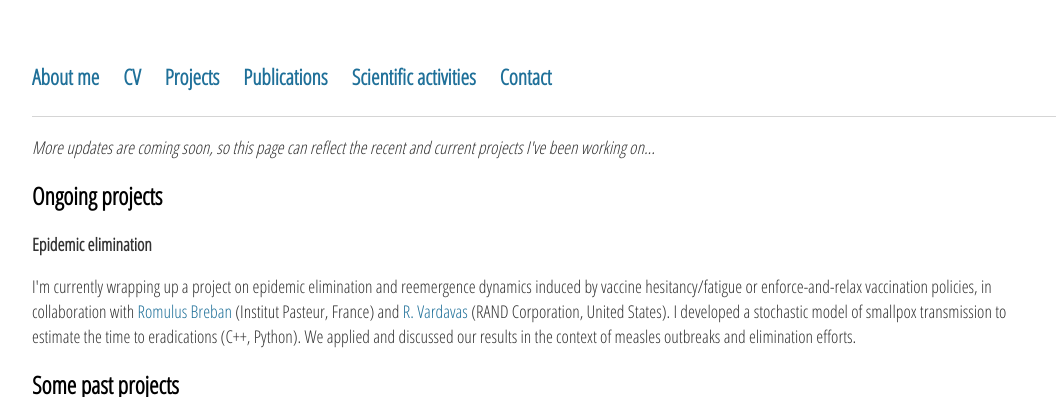
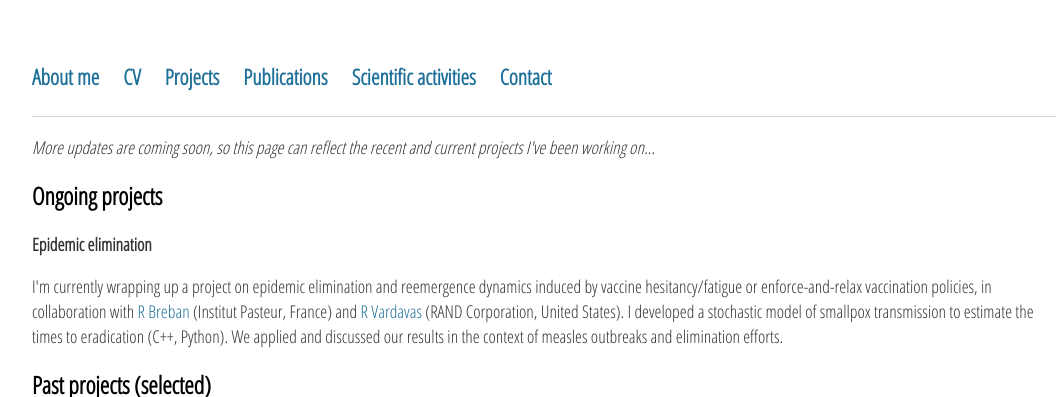
Before and after one commit to sjijon/sjijon.github.io, a Jekyll site: the page built from research.html, in a window 1280 px wide and 900 px high, cut to the strip 0-397 px from the top of the window. Shown: the whole strip, without its empty margins (96-1160 px from the left). Built offline with Jekyll 4.4.1, drawn with Linux system fonts in a browser that asks for light colours; nearby versions of some CDN libraries.

Commit message:
Small fixes

```diff
--- a/research.html
+++ b/research.html
@@ -9,7 +9,7 @@ title: Research
 	<h2>Ongoing projects</h2>
 	<p><strong>Epidemic elimination</strong></p>
 	<p>
-		I'm currently wrapping up a project on epidemic elimination and reemergence dynamics induced by vaccine hesitancy/fatigue or enforce-and-relax vaccination policies, in collaboration with <a href="https://research.pasteur.fr/en/member/romulus-breban/">Romulus Breban</a> (Institut Pasteur, France) and <a href="https://www.rand.org/about/people/v/vardavas_raffaele.html" target="_blank">R. Vardavas</a> (RAND Corporation, United States). I developed a stochastic model of smallpox transmission to estimate the time to eradications (C++, Python). We applied and discussed our results in the context of measles outbreaks and elimination efforts.
+		I'm currently wrapping up a project on epidemic elimination and reemergence dynamics induced by vaccine hesitancy/fatigue or enforce-and-relax vaccination policies, in collaboration with <a href="https://research.pasteur.fr/en/member/romulus-breban/">R Breban</a> (Institut Pasteur, France) and <a href="https://www.rand.org/about/people/v/vardavas_raffaele.html" target="_blank">R Vardavas</a> (RAND Corporation, United States). I developed a stochastic model of smallpox transmission to estimate the times to eradication (C++, Python). We applied and discussed our results in the context of measles outbreaks and elimination efforts.
 	</p>
 
 	<!--
@@ -17,7 +17,7 @@ title: Research
 
 	<p><strong>Agent based infection model in Rust</strong></p>
 	 -->
-	<h2>Some past projects</h2>
+	<h2>Past projects (selected)</h2>
 
 	<!-- iEES -->
 	<div class="row">
```
